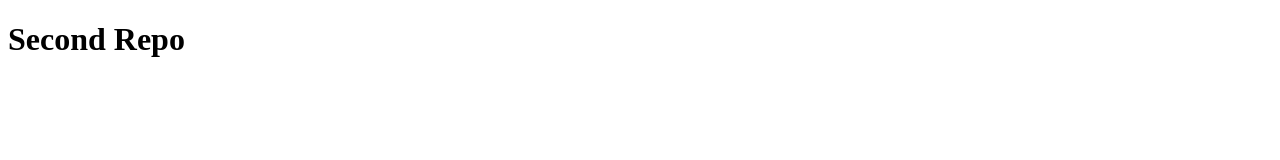
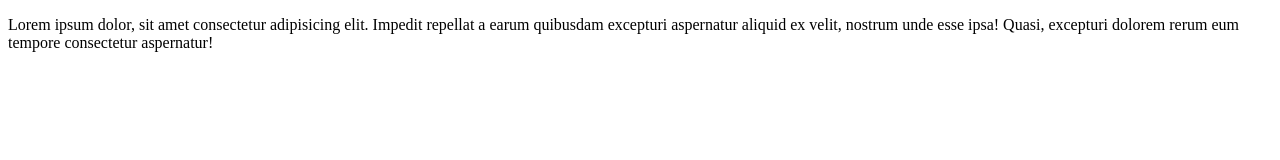
Before and after one commit to romanvains/second-repo, a plain HTML site: page index.html in a window 1280 px wide. Drawn offline with Linux system fonts and the light colour scheme.

Commit message:
paragraph added

```diff
--- a/index.html
+++ b/index.html
@@ -6,6 +6,10 @@
     <title>Document</title>
   </head>
   <body>
-    <h1>Second Repo</h1>
+    <p>
+      Lorem ipsum dolor, sit amet consectetur adipisicing elit. Impedit repellat
+      a earum quibusdam excepturi aspernatur aliquid ex velit, nostrum unde esse
+      ipsa! Quasi, excepturi dolorem rerum eum tempore consectetur aspernatur!
+    </p>
   </body>
 </html>
```
